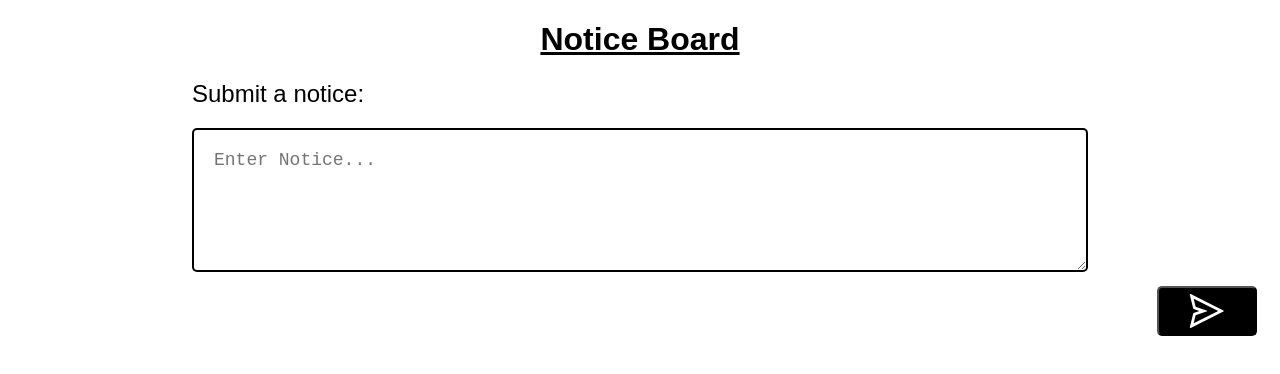
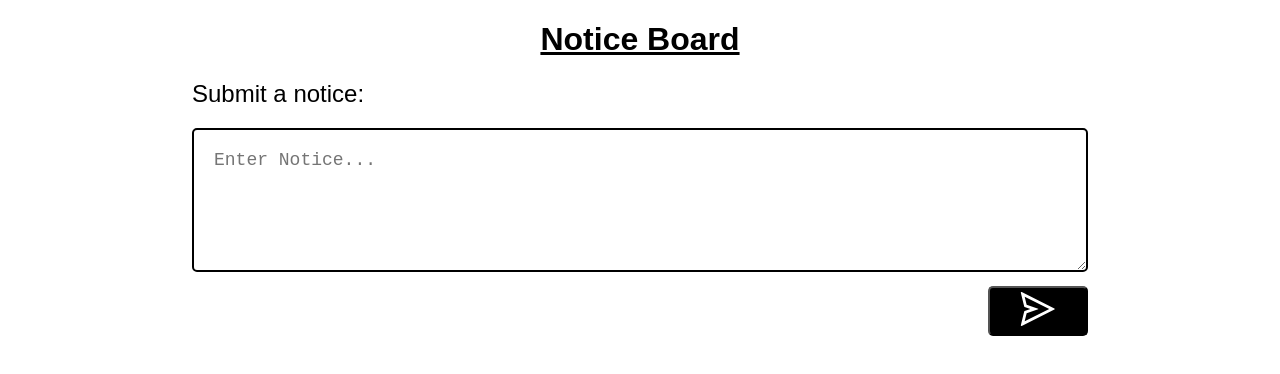
Before and after one commit to taruntailor7/Notice_Board, a React (Create React App) app in the folder notice-board/: page /notices in a window 1280 px wide. Shown: the top 374 px of the page. Built offline with nearby package versions, Linux system fonts and the light colour scheme; no server answers; sample sign-in values are in the browser's storage.

Commit message:
Completed

```diff
--- a/notice-board/src/Components/Login.css
+++ b/notice-board/src/Components/Login.css
@@ -19,7 +19,8 @@ h2{
     outline: none;
 }
 .loginBtn{
-    width:38%;
+    width:40%;
+    height: 50px;
     padding: 10px;
     outline: none;
     background-color: black;
@@ -28,3 +29,10 @@ h2{
     margin-top: 15px;
     border-radius: 5px;
 }
+.loadingImg{
+    width:40%;
+    height: 50px;
+    margin-top: 15px;
+    border-radius: 5px;
+    object-fit: cover;
+}
--- a/notice-board/src/Components/Login.jsx
+++ b/notice-board/src/Components/Login.jsx
@@ -9,6 +9,7 @@ import "./Login.css"
 
 export const Login = () => {
     const [username,setUsername] = useState("");
+    const [loading,setLoading] = useState(false);
     const navigate = useNavigate();
     let user = JSON.parse(sessionStorage.getItem("username")) || false ;
 
@@ -36,16 +37,19 @@ export const Login = () => {
     // For Login.
     const handleSubmit = (e)=>{
         e.preventDefault();
+        setLoading(true);
         axios.post("https://notice-board-z3uw.onrender.com/auth/login",{username})
         .then((res)=>{
             if(res.data.error){
                 showToastErrorMessage(res.data.message);
+                setLoading(false);
             } else{
                 sessionStorage.setItem("username",JSON.stringify(res.data.data.username));
                 showToastSuccessMessage(res.data.message);
                 setTimeout(()=>{
                     navigate("/notices");
-                },2000);
+                    setLoading(false);
+                },1500);
             }
         }).catch((err)=>console.log(err));
     }
@@ -55,7 +59,7 @@ export const Login = () => {
             <form onSubmit={handleSubmit}>
                 <h2>Pick a username</h2>
                 <input className='username' type="text" placeholder='Enter Username' name="username" value={username} onChange={handleChange} required/>
-                <button className='loginBtn' type="submit">Login</button>
+                {loading ? <img className="loadingImg" src="https://media.tenor.com/aK9YaZum7RkAAAAC/excited-loading.gif" alt="loader"/> :<button className='loginBtn' type="submit">Login</button>}
             </form>
             <ToastContainer />
         </div>
--- a/notice-board/src/Components/Notice.css
+++ b/notice-board/src/Components/Notice.css
@@ -19,13 +19,18 @@ h2{
     font-size: 18px;
 }
 .submitBtn{
+    display: flex;
+    justify-content: flex-end;
+    margin-top: 10px;
+}
+.submitBtn>button{
     width: 100px;
     height: 50px;
-    display: flex;
-    align-items: center;
-    justify-content: center;
-    margin-top: 10px;
     border-radius: 5px;
     background: #000;
-    margin-left: 965px;
 }
+.loading{
+    width: 100px;
+    height: 50px;
+    border-radius: 5px;
+}
--- a/notice-board/src/Components/Notice.jsx
+++ b/notice-board/src/Components/Notice.jsx
@@ -10,12 +10,13 @@ import "./Notice.css"
 
 export const Notice = () => {
   const [desc, setDesc] = useState();
+  const [loading, setLoading] = useState(false);
   const navigate = useNavigate();
   let username = JSON.parse(sessionStorage.getItem("username")) || false ;
 
   useEffect(()=>{
     if(!username){
-      return navigate("/")
+      return navigate("/");
     }
   },[]);
 
@@ -37,15 +38,18 @@ export const Notice = () => {
   // For Creating a Notice.
   const handleSubmit = (e) =>{
     e.preventDefault();
+    setLoading(true);
     axios.post("https://notice-board-z3uw.onrender.com/notices/create",{
       desc:desc,
       username:username})
     .then((res)=>{
       showToastSuccessMessage(res.data.message);
       setDesc("");
+      setLoading(false);
     })
     .catch(()=>{
       showToastErrorMessage("Notice should be minimum of 100 characters!")
+      setLoading(false);
     });
   }
 
@@ -56,7 +60,9 @@ export const Notice = () => {
         <h2>Submit a notice:</h2>
         <form onSubmit={handleSubmit}>
             <textarea className='textarea' type="text" name="desc" placeholder='Enter Notice...' rows="5" value={desc} cols="100" onChange={handleChange} required/>
-            <button className='submitBtn' type="submit"><AiOutlineSend fontSize="40px" color="white"/></button>
+            <div className='submitBtn'>
+            { loading ? <img className="loading" src="https://media.tenor.com/aK9YaZum7RkAAAAC/excited-loading.gif" alt="loader"/> : <button type="submit"><AiOutlineSend fontSize="40px" color="white"/></button>}
+            </div>
         </form>
       </div>
       <AllNotices />
```
